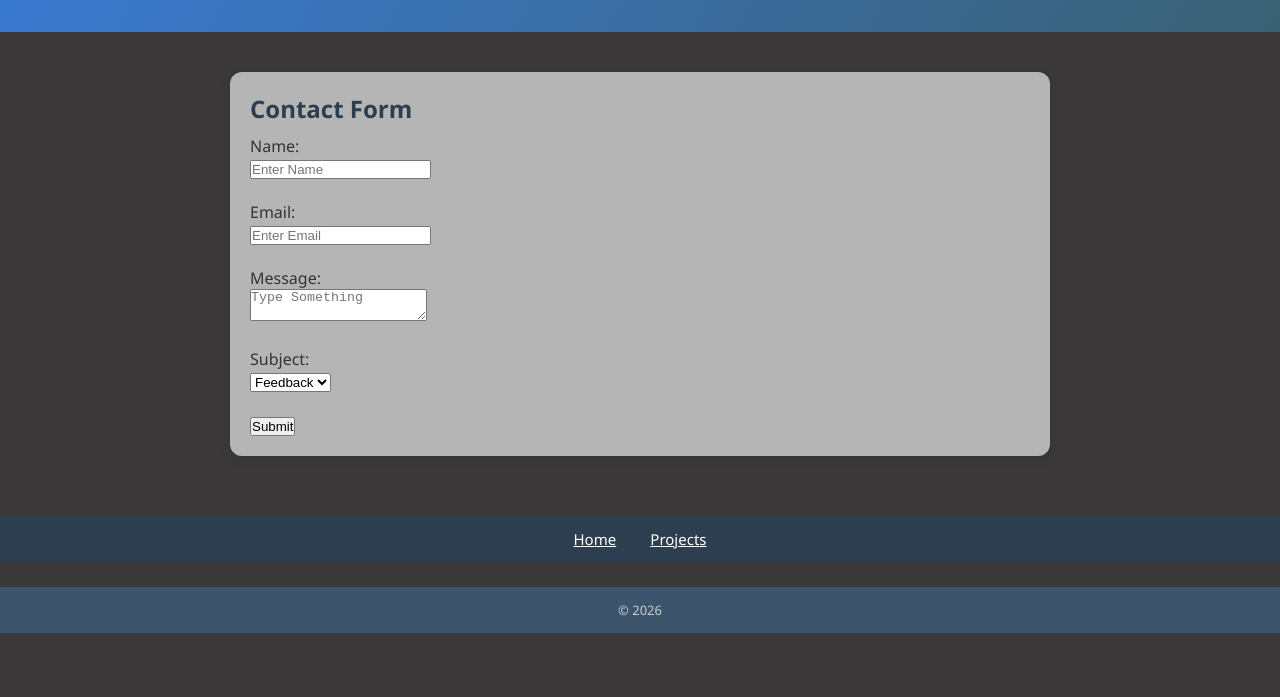
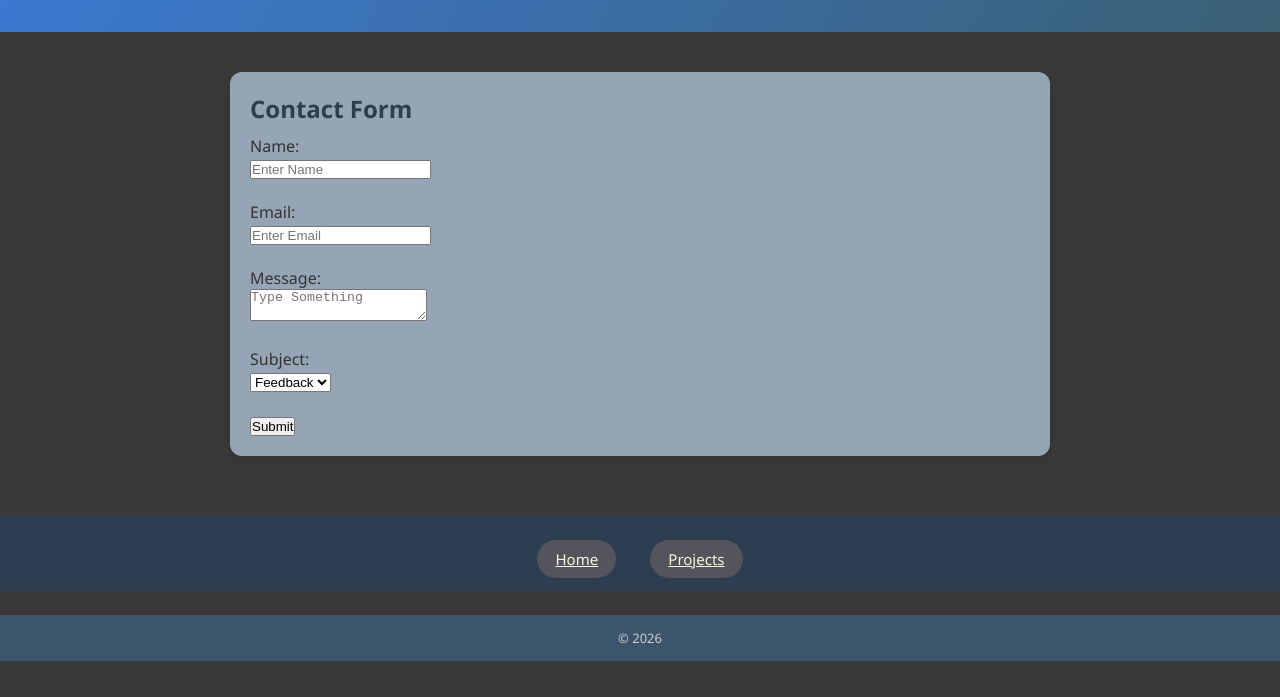
Before and after one commit to krishnamandloi/git-assignment-krishna-mandloi, a plain HTML site: page contact.html in a window 1280 px wide. Shown: the part 103-800 px from the top of the page. Drawn offline with Linux system fonts and the light colour scheme.

Commit message:
added new code

```diff
--- a/contact.html
+++ b/contact.html
@@ -59,8 +59,8 @@
 
     <nav>
         <ul>
-            <li><a href="index.html">Home</a></li>
-            <li><a href="projects.html">Projects</a></li>
+            <li><a href="index.html" class="btn">Home</a></li>
+            <li><a href="projects.html" class="btn">Projects</a></li>
         </ul>
     </nav>
 
--- a/style.css
+++ b/style.css
@@ -38,7 +38,7 @@ main {
 
 
 section {
-    background: #b6b5b5;
+    background: #95a5b5;
     padding: 20px;
     margin-bottom: 20px;
     border-radius: 12px;
@@ -83,7 +83,7 @@ img:hover {
     display: inline-block;
     margin-top: 12px;
     padding: 9px 18px;
-    background: blue;
+    background: rgb(84, 84, 92);
     color: beige;
 
     border-radius: 60px;
@@ -91,7 +91,7 @@ img:hover {
 }
 
 .btn:hover {
-    background: #2f66b0;
+    background: #6d7279;
 }
 
 
```
Also changed, not shown: index.html (+2 -2 lines), projects.html (+2 -2 lines).
